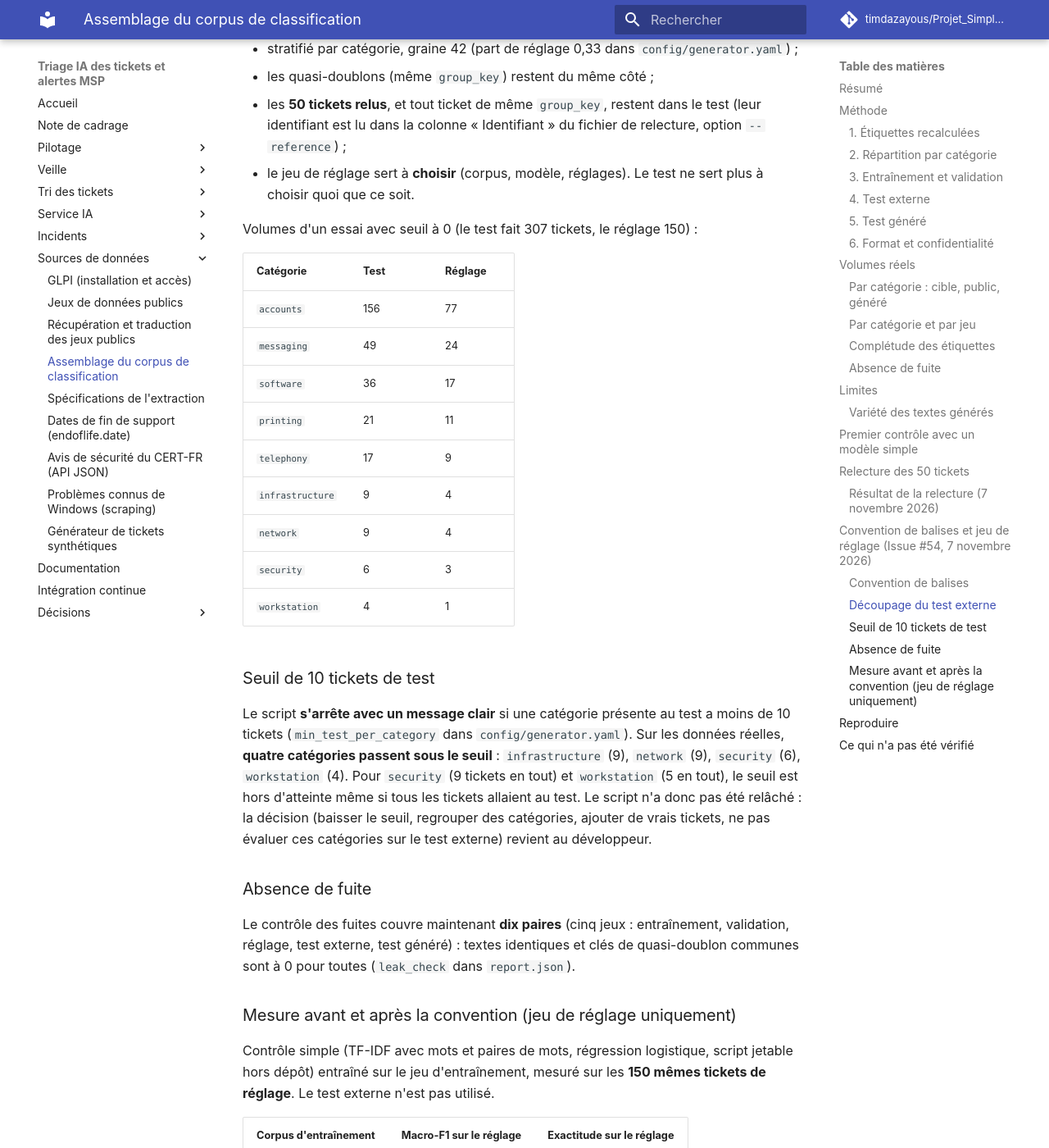
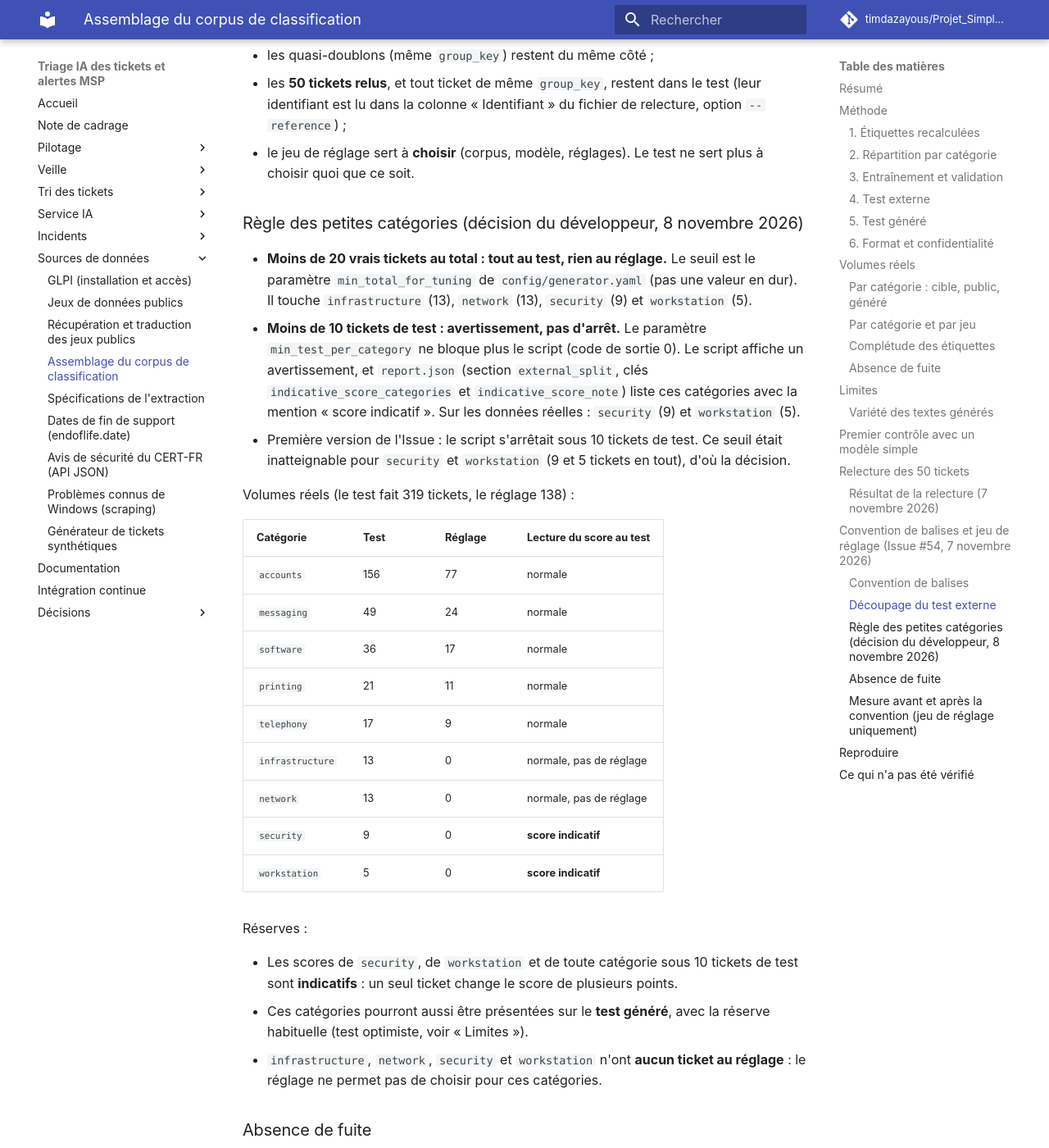
Before and after one commit to timdazayous/Projet_Simplon_FIN_ETUDES, an MkDocs documentation site: the page built from docs/donnees/corpus.md, in a window 1280 px wide and 1400 px high, scrolled down 11602 px. Shown: the whole window at 82% size. Built offline with MkDocs 1.6.1 and Material for MkDocs 9.7.7, drawn with Linux system fonts in a browser that asks for light colours; comment, search, counter and statistics services are not loaded; some of the changed text lies outside the part shown.

Commit message:
Corpus : petites catégories au test, avertissement sous 10 tickets (#54)
Décision du développeur du 2026-11-08 : une catégorie de moins de 20 vrais tickets
va entièrement au test (min_total_for_tuning) ; sous 10 tickets de test, avertissement
et score indicatif au lieu d'un arrêt. Mesures et documentation mises à jour.

Co-Authored-By: Claude Sonnet 5.5 <noreply@anthropic.com>

```diff
--- a/docs/donnees/corpus.md
+++ b/docs/donnees/corpus.md
@@ -210,7 +210,7 @@ Les corrections ne modifient pas automatiquement `test_external.jsonl`, dont les
 
 ## Convention de balises et jeu de réglage (Issue #54, 7 novembre 2026)
 
-**État : le découpage du test est bloqué par le seuil de 10 tickets** (voir « Seuil de 10 tickets de test »). Les volumes ci-dessous sont ceux d'un essai avec le seuil ramené à 0, hors dépôt.
+Décision du développeur du 8 novembre 2026 sur les catégories rares : voir « Règle des petites catégories ». Les volumes ci-dessous sont ceux des données réelles.
 
 ### Convention de balises
 
@@ -235,30 +235,38 @@ Choix :
 
 ### Découpage du test externe
 
-Les 457 tickets tasksource sont découpés en un **test** (environ 300) et un **jeu de réglage** (environ 150), avec `split_external` (`src/data/corpus.py`) :
+Les 457 tickets tasksource sont découpés en un **test** (319) et un **jeu de réglage** (138), avec `split_external` (`src/data/corpus.py`) :
 
 - stratifié par catégorie, graine 42 (part de réglage 0,33 dans `config/generator.yaml`) ;
 - les quasi-doublons (même `group_key`) restent du même côté ;
 - les **50 tickets relus**, et tout ticket de même `group_key`, restent dans le test (leur identifiant est lu dans la colonne « Identifiant » du fichier de relecture, option `--reference`) ;
 - le jeu de réglage sert à **choisir** (corpus, modèle, réglages). Le test ne sert plus à choisir quoi que ce soit.
 
-Volumes d'un essai avec seuil à 0 (le test fait 307 tickets, le réglage 150) :
+### Règle des petites catégories (décision du développeur, 8 novembre 2026)
 
-| Catégorie | Test | Réglage |
-|---|---|---|
-| `accounts` | 156 | 77 |
-| `messaging` | 49 | 24 |
-| `software` | 36 | 17 |
-| `printing` | 21 | 11 |
-| `telephony` | 17 | 9 |
-| `infrastructure` | 9 | 4 |
-| `network` | 9 | 4 |
-| `security` | 6 | 3 |
-| `workstation` | 4 | 1 |
+- **Moins de 20 vrais tickets au total : tout au test, rien au réglage.** Le seuil est le paramètre `min_total_for_tuning` de `config/generator.yaml` (pas une valeur en dur). Il touche `infrastructure` (13), `network` (13), `security` (9) et `workstation` (5).
+- **Moins de 10 tickets de test : avertissement, pas d'arrêt.** Le paramètre `min_test_per_category` ne bloque plus le script (code de sortie 0). Le script affiche un avertissement, et `report.json` (section `external_split`, clés `indicative_score_categories` et `indicative_score_note`) liste ces catégories avec la mention « score indicatif ». Sur les données réelles : `security` (9) et `workstation` (5).
+- Première version de l'Issue : le script s'arrêtait sous 10 tickets de test. Ce seuil était inatteignable pour `security` et `workstation` (9 et 5 tickets en tout), d'où la décision.
 
-### Seuil de 10 tickets de test
+Volumes réels (le test fait 319 tickets, le réglage 138) :
 
-Le script **s'arrête avec un message clair** si une catégorie présente au test a moins de 10 tickets (`min_test_per_category` dans `config/generator.yaml`). Sur les données réelles, **quatre catégories passent sous le seuil** : `infrastructure` (9), `network` (9), `security` (6), `workstation` (4). Pour `security` (9 tickets en tout) et `workstation` (5 en tout), le seuil est hors d'atteinte même si tous les tickets allaient au test. Le script n'a donc pas été relâché : la décision (baisser le seuil, regrouper des catégories, ajouter de vrais tickets, ne pas évaluer ces catégories sur le test externe) revient au développeur.
+| Catégorie | Test | Réglage | Lecture du score au test |
+|---|---|---|---|
+| `accounts` | 156 | 77 | normale |
+| `messaging` | 49 | 24 | normale |
+| `software` | 36 | 17 | normale |
+| `printing` | 21 | 11 | normale |
+| `telephony` | 17 | 9 | normale |
+| `infrastructure` | 13 | 0 | normale, pas de réglage |
+| `network` | 13 | 0 | normale, pas de réglage |
+| `security` | 9 | 0 | **score indicatif** |
+| `workstation` | 5 | 0 | **score indicatif** |
+
+Réserves :
+
+- Les scores de `security`, de `workstation` et de toute catégorie sous 10 tickets de test sont **indicatifs** : un seul ticket change le score de plusieurs points.
+- Ces catégories pourront aussi être présentées sur le **test généré**, avec la réserve habituelle (test optimiste, voir « Limites »).
+- `infrastructure`, `network`, `security` et `workstation` n'ont **aucun ticket au réglage** : le réglage ne permet pas de choisir pour ces catégories.
 
 ### Absence de fuite
 
@@ -266,14 +274,16 @@ Le contrôle des fuites couvre maintenant **dix paires** (cinq jeux : entraînem
 
 ### Mesure avant et après la convention (jeu de réglage uniquement)
 
-Contrôle simple (TF-IDF avec mots et paires de mots, régression logistique, script jetable hors dépôt) entraîné sur le jeu d'entraînement, mesuré sur les **150 mêmes tickets de réglage**. Le test externe n'est pas utilisé.
+Contrôle simple (TF-IDF avec mots et paires de mots, régression logistique, script jetable hors dépôt) entraîné sur le jeu d'entraînement, mesuré sur les **138 mêmes tickets de réglage**. Le test externe n'est pas utilisé. **Le macro-F1 ne porte que sur les 5 catégories présentes au réglage** (`accounts`, `messaging`, `software`, `printing`, `telephony`) : il n'est donc pas comparable aux 0,30 mesurés plus haut sur le test externe, qui portait sur toutes les catégories.
 
 | Corpus d'entraînement | Macro-F1 sur le réglage | Exactitude sur le réglage |
 |---|---|---|
-| Avant la convention | 0,32 | 0,36 |
-| Après la convention | 0,34 | 0,49 |
+| Avant la convention | 0,43 | 0,36 |
+| Après la convention | 0,45 | 0,51 |
 
-À lire avec prudence : le jeu de réglage compte un seul ticket `workstation` et 3 `security`, donc le macro-F1 est instable ; l'entraînement « après » diffère de 2 lignes du « avant » (les clés de quasi-doublons des textes générés ont changé). L'exactitude gagne 13 points, le macro-F1 seulement 2 : la convention aide, elle ne règle pas l'écart. Les textes réels restent courts et différents du corpus : suite dans #50.
+Avec la validation ajoutée à l'entraînement : 0,40 et 0,36 avant, 0,45 et 0,48 après.
+
+À lire avec prudence : 138 tickets seulement, dont 77 `accounts`. L'exactitude gagne 15 points, le macro-F1 seulement 1 à 5 : la convention aide, elle ne règle pas l'écart avec les vrais tickets (suite dans #50). L'entraînement « après » diffère de 2 lignes du « avant » (les clés de quasi-doublons des textes générés ont changé).
 
 ## Reproduire
 
```
Also changed, not shown: 4 other files.
